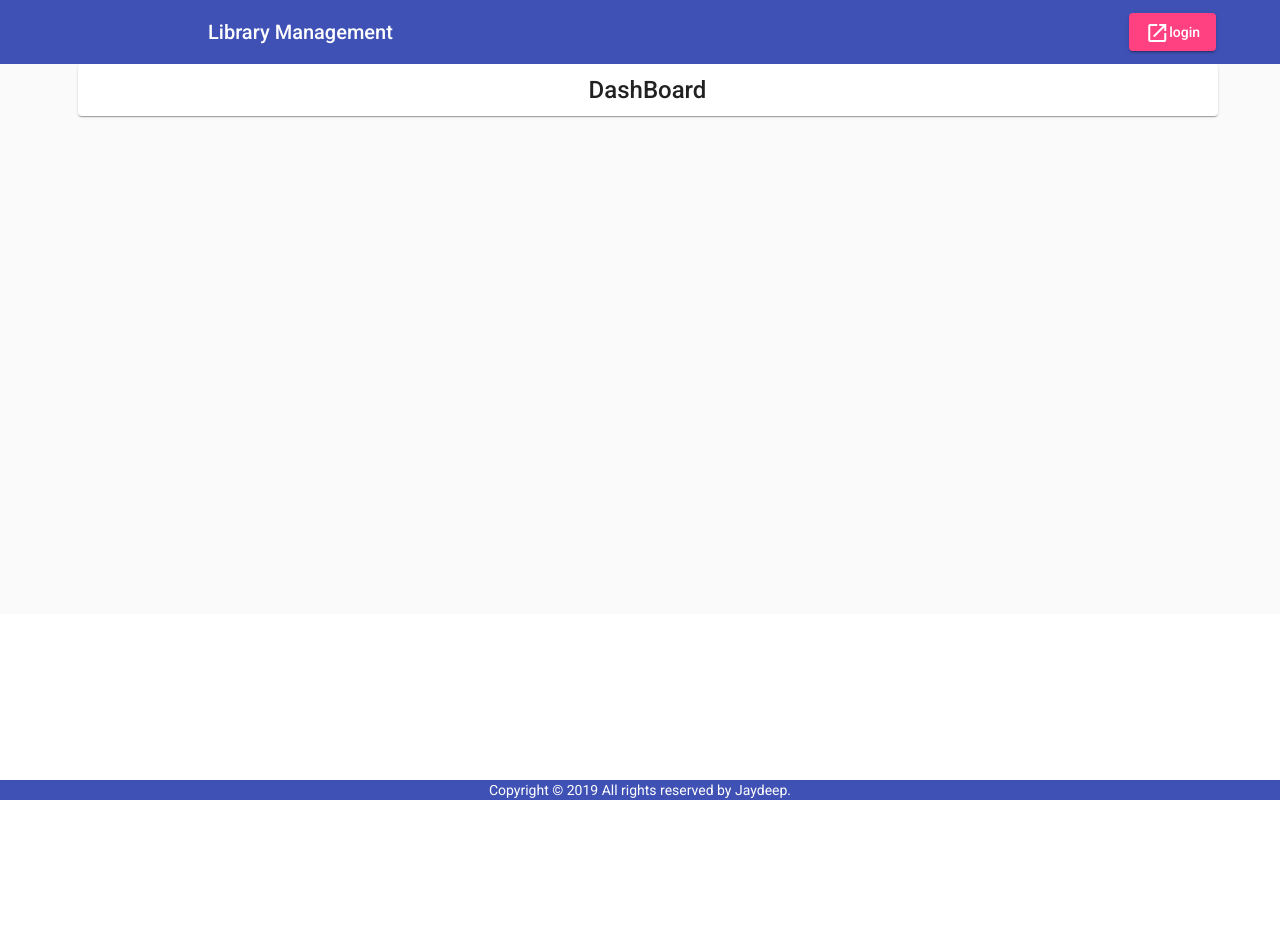
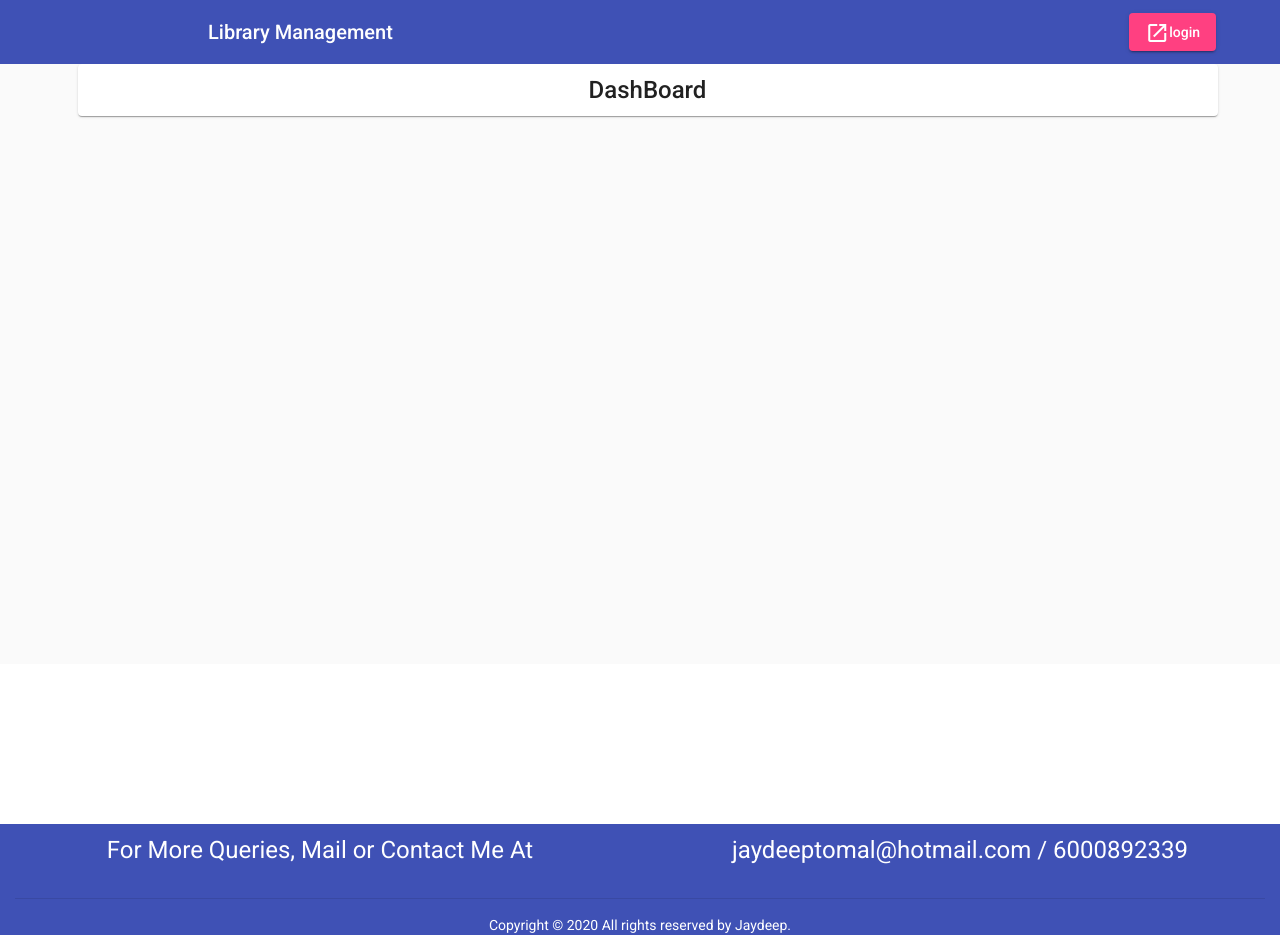
Before and after one commit to Jaydeep1991/LibraryManagement, an Angular app: page /welcome in a window 1280 px wide. Before the commit the page ends 800 px from the top, so only its background shows below. Built offline with nearby package versions, Linux system fonts and the light colour scheme.

Commit message:
release 10-05-2020

```diff
--- a/src/app/BookService/book.service.ts
+++ b/src/app/BookService/book.service.ts
@@ -4,6 +4,12 @@ import { environment } from 'src/environments/environment';
 
 export class getBookId{
   constructor(public statusCode:number,public registrationNumber:number,public message:string){}
+}
+export class data{
+  constructor(public id:number,public bookgener:string){}
+}
+export class bookType{
+  constructor(public statusCode:number,public message:string,public data:Array<data>){}
 }
 
 @Injectable({
@@ -18,5 +24,9 @@ export class BookService {
       return this.http.get<getBookId>(`${environment.url}/api/books/getBookId`);
     }
 
+    getListOfBookType(){
+      return this.http.get<bookType>(`${environment.url}/api/books/showAllBookType`);
+    }
+
 
 }
--- a/src/app/addbooks/addbooks.component.html
+++ b/src/app/addbooks/addbooks.component.html
@@ -54,9 +54,9 @@
                     <div class="col-md-4">
                         <mat-form-field class="example-full-width">
                             <mat-label>Book Type</mat-label>
-                            <mat-select [(value)]="bookType">
-                                <mat-option>
-
+                            <mat-select [(value)]="bookType.id">
+                                <mat-option *ngFor='let books of bookType'>
+                                    {{books.bookgener}}
                                 </mat-option>
                             </mat-select>
                         </mat-form-field>
@@ -75,7 +75,7 @@
                         </button>
                     </div>
                 </div>
-                <div class="row" style="height: 100px;"></div>
+                <div class="row" style="height: 149px;"></div>
 
             </form>
         </mat-dialog-content>
--- a/src/app/addbooks/addbooks.component.ts
+++ b/src/app/addbooks/addbooks.component.ts
@@ -1,6 +1,10 @@
 import { Component, OnInit } from '@angular/core';
 import { BookService } from '../BookService/book.service';
 import { ToasterService } from '../toasterService/toaster.service';
+
+export class Books{
+  constructor(public id:number,public bookgener:string){}
+}
 
 @Component({
   selector: 'app-addbooks',
@@ -14,11 +18,12 @@ export class AddbooksComponent implements OnInit {
   bookName:string='';
   authorName:string='';
   bookPrice:number;
-  bookType:string='';
+  bookType:Books;
 
   constructor(private bookService: BookService,private toasterService: ToasterService) { }
 
   ngOnInit(): void {
+    this.getlistBook();
   }
 
   generateId() {
@@ -48,4 +53,18 @@ export class AddbooksComponent implements OnInit {
     this.toasterService.Error('Something went Wrong');
   }
 
+  getlistBook(){
+    this.bookService.getListOfBookType().subscribe(
+      resp=>{
+        if(resp.statusCode===200){
+          this.successfullBookList(resp);
+        }
+      }
+    )
+  }
+  successfullBookList(resp){
+    this.bookType=resp.data;
+    console.log('Book type is ',this.bookType);
+  }
+
 }
--- a/src/app/footer/footer.component.css
+++ b/src/app/footer/footer.component.css
@@ -2,7 +2,11 @@
     background-color: #3f51b5;
     color: white;
     text-align: center;
-    position: fixed;
+    position: flex;
     bottom: 0;
     width: 100%;
+    padding-top: 10px;
 }
+hr{
+    color: #311b92;
+}
--- a/src/app/footer/footer.component.html
+++ b/src/app/footer/footer.component.html
@@ -1,7 +1,17 @@
 <div class="container-fluid footer">
     <div class="row">
+        <div class="col-md-6">
+            <h1>For More Queries, Mail or Contact Me At</h1>
+        </div>
+        <div class="col-md-6">
+            <h1>jaydeeptomal@hotmail.com / 6000892339</h1>
+        </div>
+    </div>
+    <hr>
+    <div class="row">
         <div class="col-md-12">
-        Copyright © 2019 All rights reserved by Jaydeep.
+        Copyright © 2020 All rights reserved by Jaydeep.
     </div>
     </div>
+
 </div>
--- a/src/app/landinpage/landinpage.component.css
+++ b/src/app/landinpage/landinpage.component.css
@@ -23,7 +23,7 @@ h1 {
 	-moz-background-clip: text;
 	-webkit-background-clip: text;
 	text-transform: uppercase;
-	font-size: 100px;
+	font-size: 90px;
 	line-height: .75;
     margin: 10px 0;
 }
@@ -46,3 +46,6 @@ h1 {
 	background-color: #FFF;
 	color: #122;
 }
+.cont{
+	height: 700px;
+}
--- a/src/app/landinpage/landinpage.component.html
+++ b/src/app/landinpage/landinpage.component.html
@@ -1,7 +1,9 @@
 <app-menu></app-menu>
-<div class="title">
-    <h1>Library<br />Management</h1>
+<div class="container-fluid cont" >
+    <div class="title">
+        <h1>Library<br />Management</h1>
 
-    <!-- <a target="_blank" href="http://codepen.io/Moslim/" class="white-mode">OTHER PENS</a> -->
+        <!-- <a target="_blank" href="http://codepen.io/Moslim/" class="white-mode">OTHER PENS</a> -->
+    </div>
 </div>
 <app-footer></app-footer>
--- a/src/app/welcome/welcome.component.css
+++ b/src/app/welcome/welcome.component.css
@@ -7,7 +7,7 @@
     justify-content: space-between;
 }
 mat-sidenav-container{
-    height: 550px;
+    height: 600px;
 }
 mat-sidenav{
     background-color:#cdf5c9;
@@ -25,3 +25,9 @@ mat-sidenav-content{
 .hover:hover{
     background-color:#f4eeff;
 }
+.cont{
+    padding-left: 0;
+    padding-right: 0;
+    /* height: 600px; */
+    height: 90%;
+}
--- a/src/app/welcome/welcome.component.html
+++ b/src/app/welcome/welcome.component.html
@@ -1,4 +1,5 @@
 <app-menu></app-menu>
+<div class="container-fluid cont">
 <mat-sidenav-container>
     <mat-sidenav mode="side" [(opened)]="navigator.opened">
         <div class="with-icon">
@@ -69,5 +70,6 @@
         <span *ngIf='books'><app-addbooks></app-addbooks></span>
     </mat-sidenav-content>
 </mat-sidenav-container>
+</div>
 <br><br>
 <app-footer></app-footer>
```
